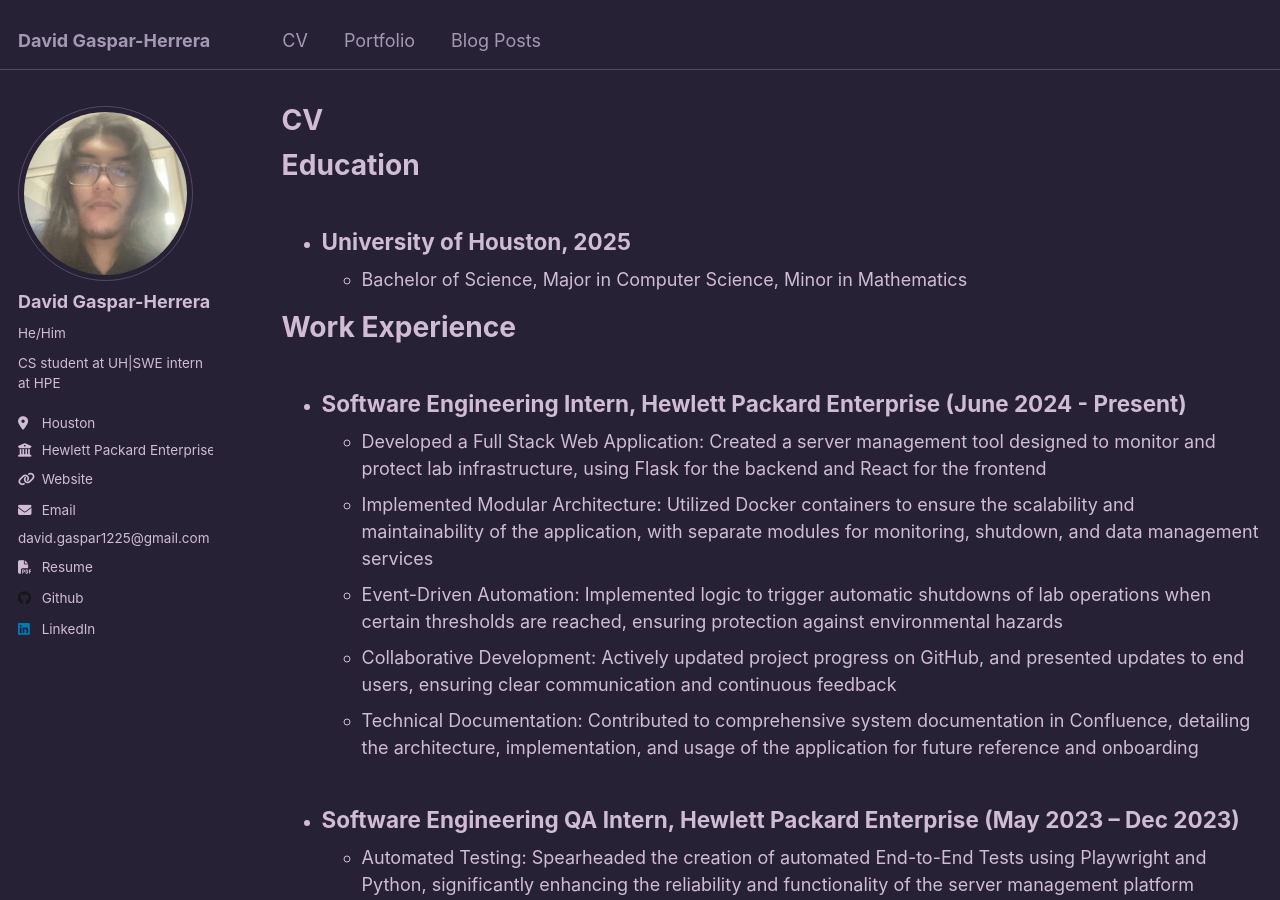
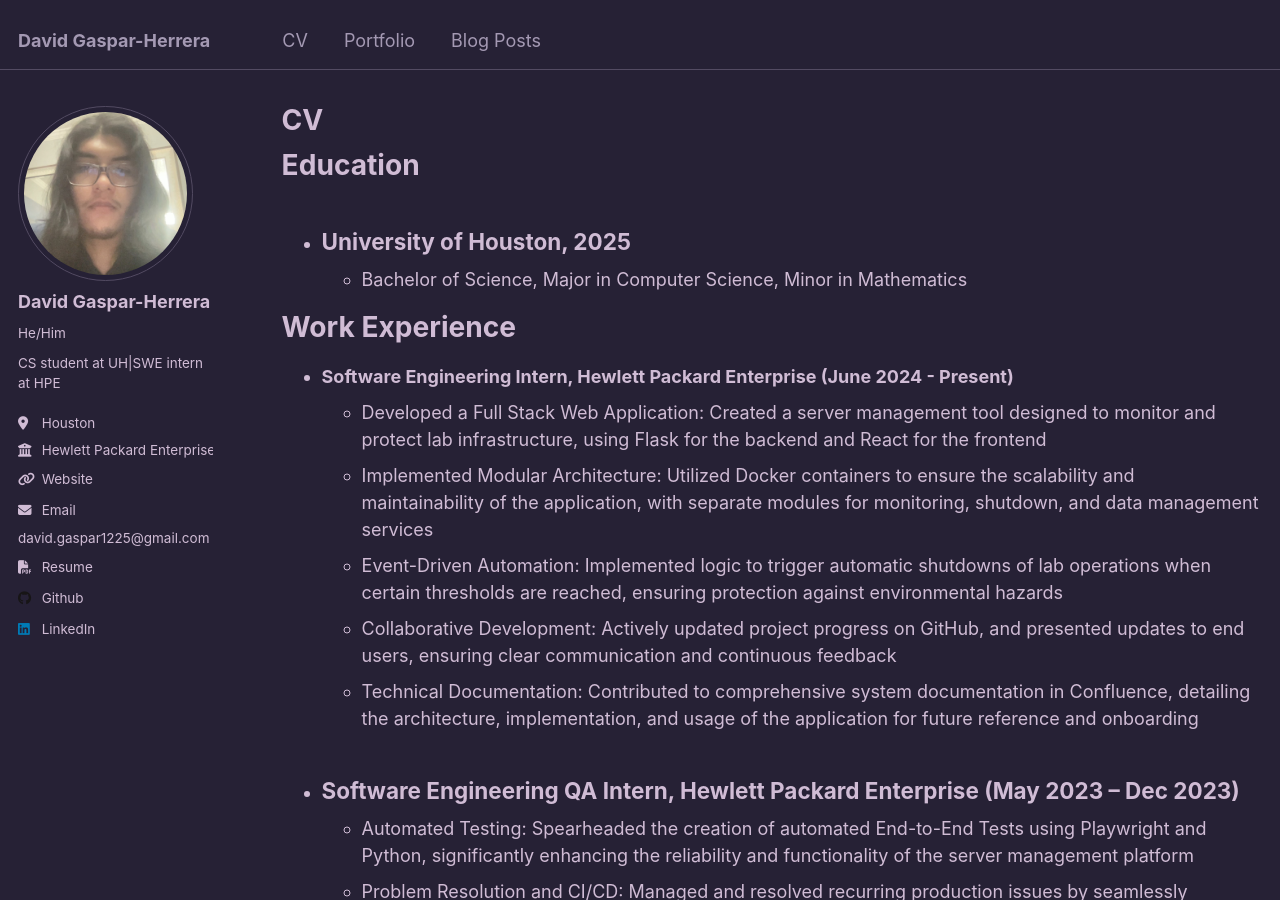
Before and after one commit to David-Gaspar-H/david-gaspar-h.github.io, a Jekyll site: the page built from _pages/cv.md, in a window 1280 px wide and 900 px high. Built offline with Jekyll 4.4.1, drawn with Linux system fonts in a browser that asks for light colours.

Commit message:
Update cv.md

```diff
--- a/_pages/cv.md
+++ b/_pages/cv.md
@@ -14,7 +14,7 @@ redirect_from:
   - Bachelor of Science, Major in Computer Science, Minor in Mathematics
 
 # Work Experience
-- ## **Software Engineering Intern, Hewlett Packard Enterprise (June 2024 - Present)**
+- **Software Engineering Intern, Hewlett Packard Enterprise (June 2024 - Present)**
   - Developed a Full Stack Web Application: Created a server management tool designed to monitor and protect lab infrastructure, using Flask for the backend and React for the frontend
   - Implemented Modular Architecture: Utilized Docker containers to ensure the scalability and maintainability of the application, with separate modules for monitoring, shutdown, and data management services
   - Event-Driven Automation: Implemented logic to trigger automatic shutdowns of lab operations when certain thresholds are reached, ensuring protection against environmental hazards
```
